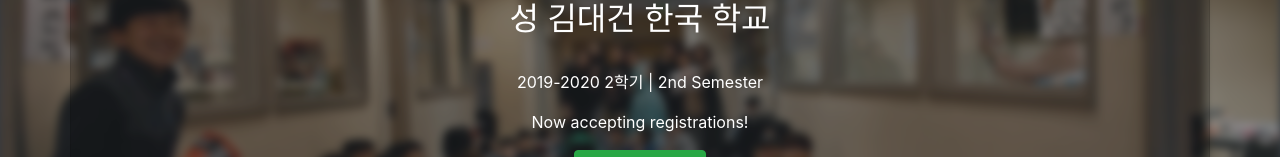
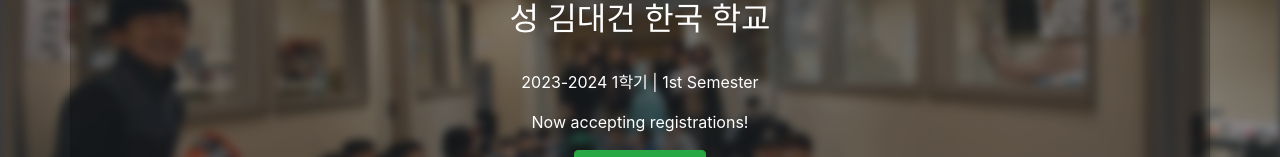
Before and after one commit to koreanschool/registration_app, a React (Create React App) app: page / in a window 1280 px wide. Shown: the part 209-366 px from the top of the page. Built offline with nearby package versions, Linux system fonts and the light colour scheme; what stein-js-client would draw is missing.

Commit message:
Update constants.js

```diff
--- a/src/constants.js
+++ b/src/constants.js
@@ -1,3 +1,3 @@
 export default {
-    year: '2019-2020 2학기 | 2nd Semester',
+    year: '2023-2024 1학기 | 1st Semester',
 }
```
